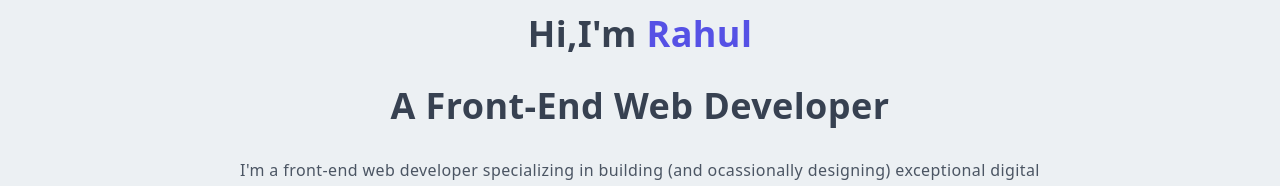
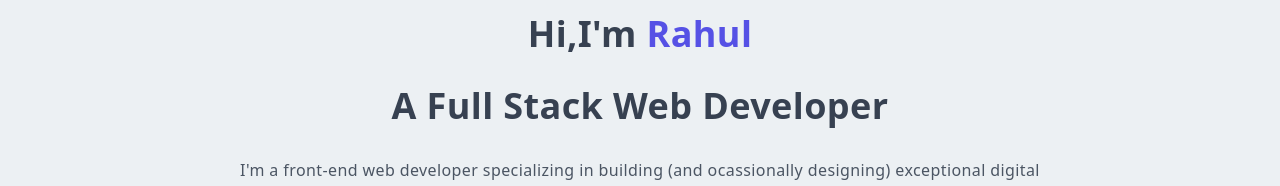
Before and after one commit to rahulgore7/portfolio, a Next.js app: page / in a window 1280 px wide. Shown: the part 240-426 px from the top of the page. Built offline with nearby package versions, Linux system fonts and the light colour scheme.

Commit message:
Update Main.jsx

```diff
--- a/components/Main.jsx
+++ b/components/Main.jsx
@@ -11,7 +11,7 @@
                 <div>
                     <p className='uppercase text-sm tracking-widest text-gray-600'>Let's Build Something Together</p>
                     <h1 className='py-4 text-gray-700'>Hi,I'm <span className='text-[#5651e5]'>Rahul</span></h1>
-                    <h1 className='py-4 text-gray-700'>A Front-End Web Developer</h1>
+                    <h1 className='py-4 text-gray-700'>A Full Stack Web Developer</h1>
                     <p className='py-4 text-gray-600 max-w-[70%] m-auto'>I'm a front-end web developer specializing in building (and ocassionally designing) exceptional digital experiences. Currently I'm focused on building responsive front-end web applications while learning back-end technologies.</p>
 
                     <div className='flex items-center justify-between max-w-[330px] m-auto py-4'>
```
